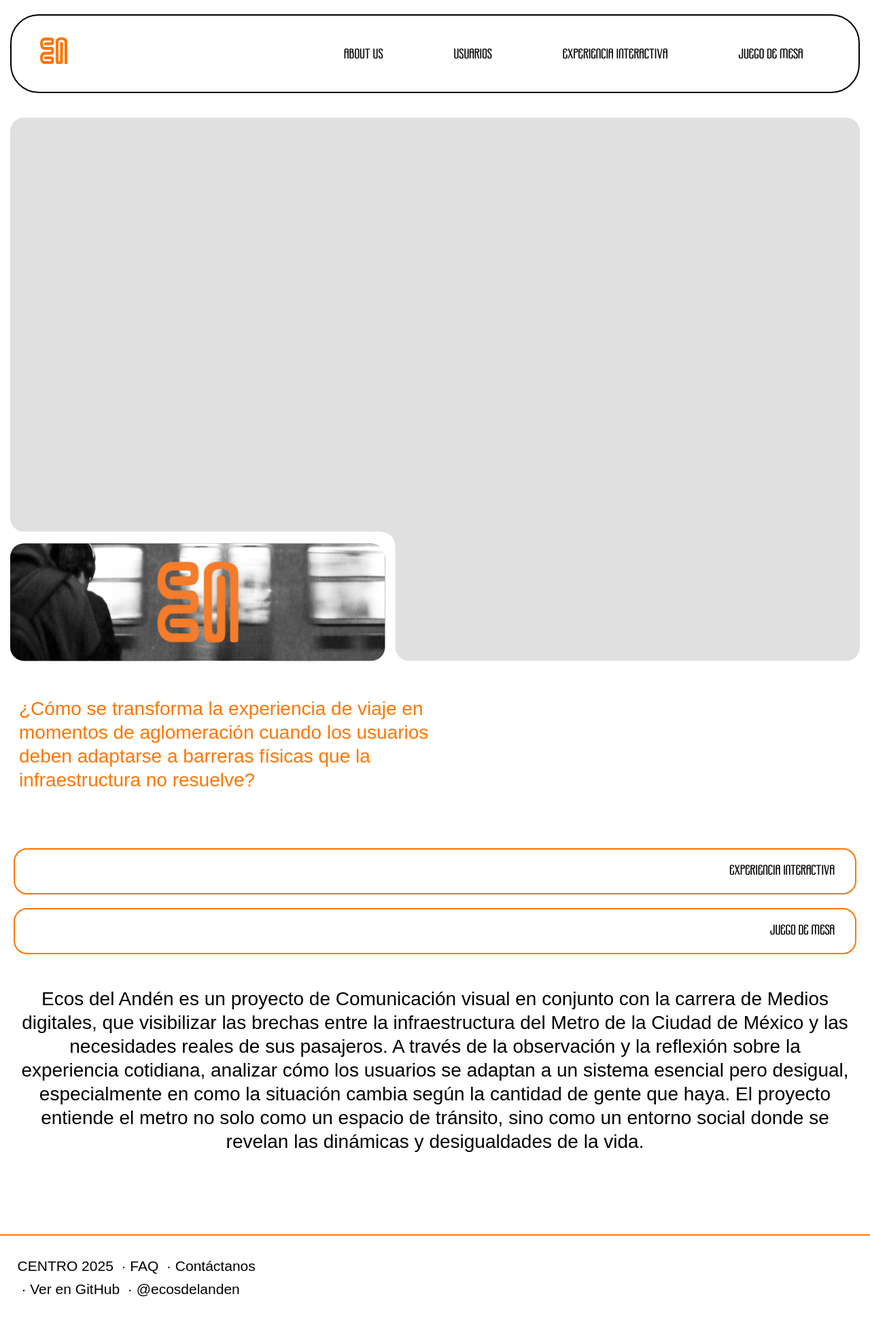
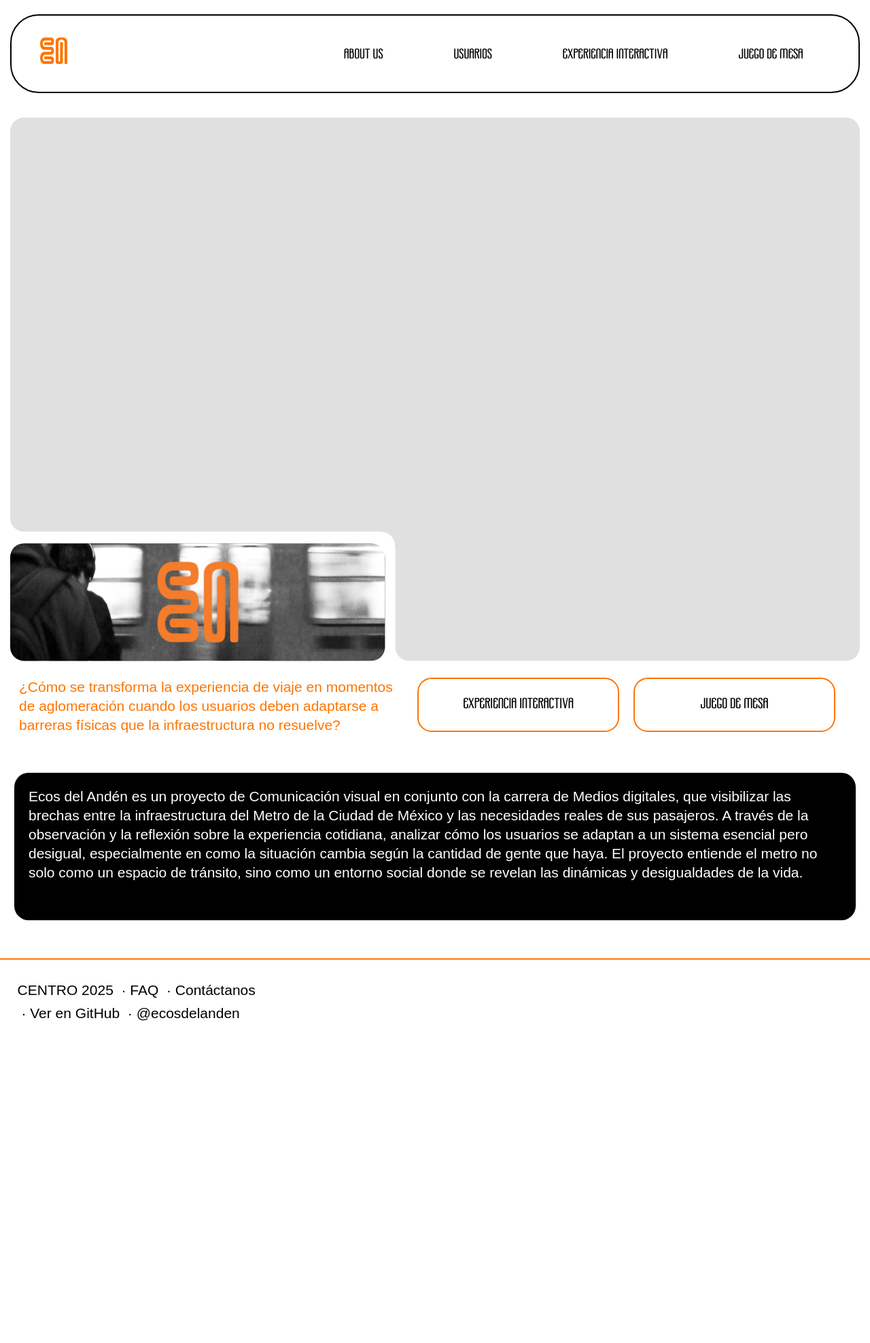
Before and after one commit to rhernandezgar-code/Ecosdelanden, a Jekyll site: the page built from index.html, in a window 1280 px wide. Shown: the whole page at 68% size. Built offline with Jekyll 4.4.1, drawn with Linux system fonts in a browser that asks for light colours; some web fonts are replaced; after the commit the page ends 1570 px from its top, so only the background shows below that.

Commit message:
cuadro negro

```diff
--- a/about-us.html
+++ b/about-us.html
@@ -9,7 +9,6 @@ title: About Us
 
 <section class="about-content">
     <h1>About</h1>
-
     <div class="objetivos">
         <h2>Objetivos del proyecto</h2>
         <div class="objetivos-grid">
@@ -19,7 +18,6 @@ title: About Us
         </div>
     </div>
 </section>
-
 <section class="about-img-section">
     <img src="./img/escaleras-about.jpg" alt="Escaleras del metro" class="about-img">
     <div class="about-text-overlay">
@@ -71,7 +69,7 @@ title: About Us
 }
 .about-text-overlay {
     position: absolute;
-    bottom: 10%;
+
     width: 100%;
     text-align: center;
 }
--- a/css/style.css
+++ b/css/style.css
@@ -135,14 +135,14 @@ h1, h2, h3, h4, h5, h6 {
 
 h1 {
     text-align: center;
-    font-size: 10rem;
+    font-size: 8rem;
     font-weight: bold;
-    margin: 20px;
+    margin: 10px;
 }
 
 h2 {
     text-align: center;
-    font-size: 5rem;
+    font-size: 4rem;
     font-weight: bold;
 }
 
@@ -200,38 +200,46 @@ a#home-link {
 /* --------------------------------------------------- */
 .text-left {
 	font-family: var(--font-body);
-    font-size: 2rem;
-    color: var(--color-naranja);
-    padding: 2rem;
-    display: grid;
-	grid-template-columns: 1fr 1fr;
-    gap: 1rem;
-    line-height: 2.5rem;
+	font-size: 1.5xrem;
+	color: var(--color-naranja);
+	padding: 0 2rem;
+	line-height: 2rem;
 }
-
+#nav-home {
+    display: flex;
+    margin: 0;
+    padding: 0;
+    gap: 1em;
+}
 .nav-link-home{
 	color: #000;
-	margin: 1em;
-	padding: 0.8em 1.5em;
+	margin: 0;
+	padding: 1em;
 	border-radius: 1em;
 	transition: all 0.3s ease;
-	font-size: 20px;
 	font-family: var(--font-display);
 	text-transform: uppercase;
 	font-weight: 100;
-    border: 2px solid var(--color-naranja);
-	display: flex;
-	justify-content:end;
-	align-items: right;
+	border: 2px solid var(--color-naranja);
+	text-align: center;
+	font-size: 1.5rem;
+	display: inline-block;
+	width: 100%;
 }
 .on-a-box {
 	font-family: var(--font-body);
-    font-size: 2rem;
-    color: var(--color-negro);
-    padding: 2rem;
-text-align: center;
-    gap: 1rem;
-    line-height: 2.5rem;
+	font-size: 1.5rem;
+	color: var(--color-negro);
+	padding: 1.5rem;
+	text-align: center;
+	gap: 1rem;
+	line-height: 2rem;
+    rem;
+	background: black;
+	color: white;
+	text-align: left;
+	border-radius: 1em;
+	margin: 1em;
 }
 
 .nav-link-home:hover,
@@ -325,7 +333,6 @@ text-align: center;
 .descripcion {
 	font-size: 1.5rem;
 	line-height: 1.7;
-	margin-top: 4rem;
     text-align: left;
 }
 
@@ -394,37 +401,7 @@ text-align: center;
 	font-weight: 600;
 	font-size: 1rem;
 }
-/* --------------------------------------------------- */
-/*                        FOOTER                       */
-/* --------------------------------------------------- */
 
-#footer-home {
-    margin-top: 4rem;
-    padding: 2rem 2vw;
-    border-top: 2px solid var(--color-naranja);
-}
-
-.footer-wrapper {
-    display: grid;
-    grid-template-columns: repeat(3, 1fr);
-    gap: 2rem;
-}
-
-.footer-btn {
-    background: var(--color-naranja);
-    color: #000;
-    padding: 2rem;
-    border-radius: 25px;
-    text-align: center;
-    font-size: 2rem;
-    font-family: var(--font-display);
-    transition: transform .2s ease;
-    cursor: pointer;
-}
-
-.footer-btn:hover {
-    transform: scale(1.05);
-}
 /* --------------------------------------------------- */
 /*                   ABOUT — HERO IMAGE                */
 /* --------------------------------------------------- */
@@ -454,7 +431,7 @@ text-align: center;
     display: grid;
     grid-template-columns: 1fr;
     gap: 1.5rem;
-    margin-top: 2rem;
+    margin-top: 1rem;
 }
 
 @media (min-width: 768px) {
@@ -465,8 +442,8 @@ text-align: center;
 }
 
 .objetivos p {
-    font-size: var(--font-size-base);
-    line-height: 1.6;
+    font: size 1.5 rem;;
+  line-height: 2rem;
 }
 
 /* --------------------------------------------------- */
@@ -527,3 +504,35 @@ text-align: center;
 .about-description p {
     margin-bottom: 2rem;
 }
+
+/* --------------------------------------------------- */
+/*                        FOOTER                       */
+/* --------------------------------------------------- */
+
+#footer-home {
+    margin-top: 4rem;
+    padding: 2rem 2vw;
+    border-top: 2px solid var(--color-naranja);
+}
+
+.footer-wrapper {
+    display: grid;
+    grid-template-columns: repeat(3, 1fr);
+    gap: 2rem;
+}
+
+.footer-btn {
+    background: var(--color-naranja);
+    color: #000;
+    padding: 2rem;
+    border-radius: 25px;
+    text-align: center;
+    font-size: 2rem;
+    font-family: var(--font-display);
+    transition: transform .2s ease;
+    cursor: pointer;
+}
+
+.footer-btn:hover {
+    transform: scale(1.05);
+}
--- a/index.html
+++ b/index.html
@@ -24,8 +24,10 @@ title: Ecos del Andén
 		<defs>
 			<pattern id="videoPattern" patternContentUnits="objectBoundingBox" width="1" height="1">
 				<foreignObject width="100%" height="100%">
+
 					<body xmlns="http://www.w3.org/1999/xhtml" style="margin:0;">
-						<video id="video-masked" autoplay loop muted playsinline style="width:100%;height:100%;object-fit:cover;">
+						<video id="video-masked" autoplay loop muted playsinline
+							style="width:100%;height:100%;object-fit:cover;">
 							<source src="video/metro10seg.mp4" type="video/mp4" />
 							Tu navegador no soporta video.
 						</video>
@@ -38,33 +40,41 @@ title: Ecos del Andén
 			<pattern id="pattern3_269_42" patternContentUnits="objectBoundingBox" width="1" height="1">
 				<use xlink:href="#image2_269_42" transform="scale(0.000959693)" />
 			</pattern>
-			<image id="image1_269_42" width="4096" height="2306" preserveAspectRatio="none" xlink:href="./img/abajomono.jpg" />
-			<image id="image2_269_42" width="1042" height="1042" preserveAspectRatio="none" xlink:href="./img/mono.svg" />
+			<image id="image1_269_42" width="4096" height="2306" preserveAspectRatio="none"
+				xlink:href="./img/abajomono.jpg" />
+			<image id="image2_269_42" width="1042" height="1042" preserveAspectRatio="none"
+				xlink:href="./img/mono.svg" />
 		</defs>
 	</svg>
-
-	<div class="text-left">
-
-				<p >
+	<div class="row">
+		<div class="columns six text-left">
+			<p>
 				¿Cómo se transforma la experiencia de viaje
 				en momentos de aglomeración cuando los
 				usuarios deben adaptarse a barreras físicas
 				que la infraestructura no resuelve?
 			</p>
 		</div>
- <nav>
-     <a class="nav-link-home" href="{{ '/experiencia-interactiva.html' | relative_url }}" title="Conoce el metro en 3D">
+		<nav class="columns six" id="nav-home">
+			<a class="nav-link-home" href="{{ '/experiencia-interactiva.html' | relative_url }}"
+				title="Conoce el metro en 3D">
 				Experiencia Interactiva
 			</a>
 			<a class="nav-link-home" href="{{ '/juegodemesa.html' | relative_url }}" title="Conoce el juego de mesa">
 				Juego de mesa
 			</a>
 		</nav>
+	</div>
 	<div class="on-a-box">
 
-				<p >
-		Ecos del Andén es un proyecto de Comunicación visual en conjunto con la carrera de Medios digitales, que visibilizar las brechas entre la infraestructura del Metro de la Ciudad de México y las necesidades reales de sus pasajeros.
+		<p>
+			Ecos del Andén es un proyecto de Comunicación visual en conjunto con la carrera de Medios digitales, que
+			visibilizar las brechas entre la infraestructura del Metro de la Ciudad de México y las necesidades reales
+			de sus pasajeros.
 
-A través de la observación y la reflexión sobre la experiencia cotidiana, analizar cómo los usuarios se adaptan a un sistema esencial pero desigual, especialmente en  como la situación cambia según la cantidad de gente que haya. El proyecto entiende el metro no solo como un espacio de tránsito, sino como un entorno social donde se revelan las dinámicas y desigualdades de la vida.
+			A través de la observación y la reflexión sobre la experiencia cotidiana, analizar cómo los usuarios se
+			adaptan a un sistema esencial pero desigual, especialmente en como la situación cambia según la cantidad de
+			gente que haya. El proyecto entiende el metro no solo como un espacio de tránsito, sino como un entorno
+			social donde se revelan las dinámicas y desigualdades de la vida.
 		</p>
 	</div>
```
Also changed, not shown: experiencia-interactiva.html (+25 -39 lines), juegodemesa.html (+11 -14 lines), img/torniquetes.jpg (added). Lines whose indentation alone changed are shown as unchanged.
